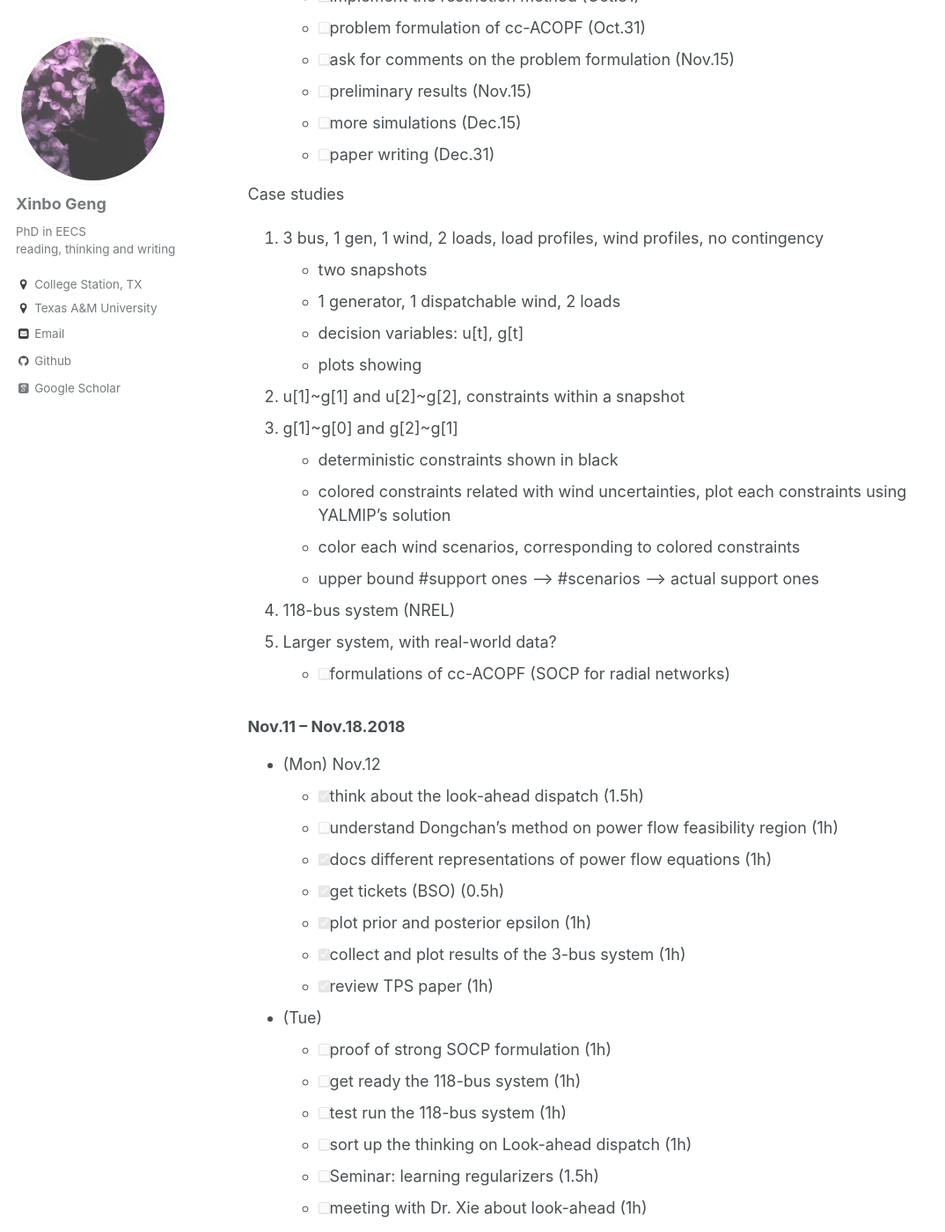
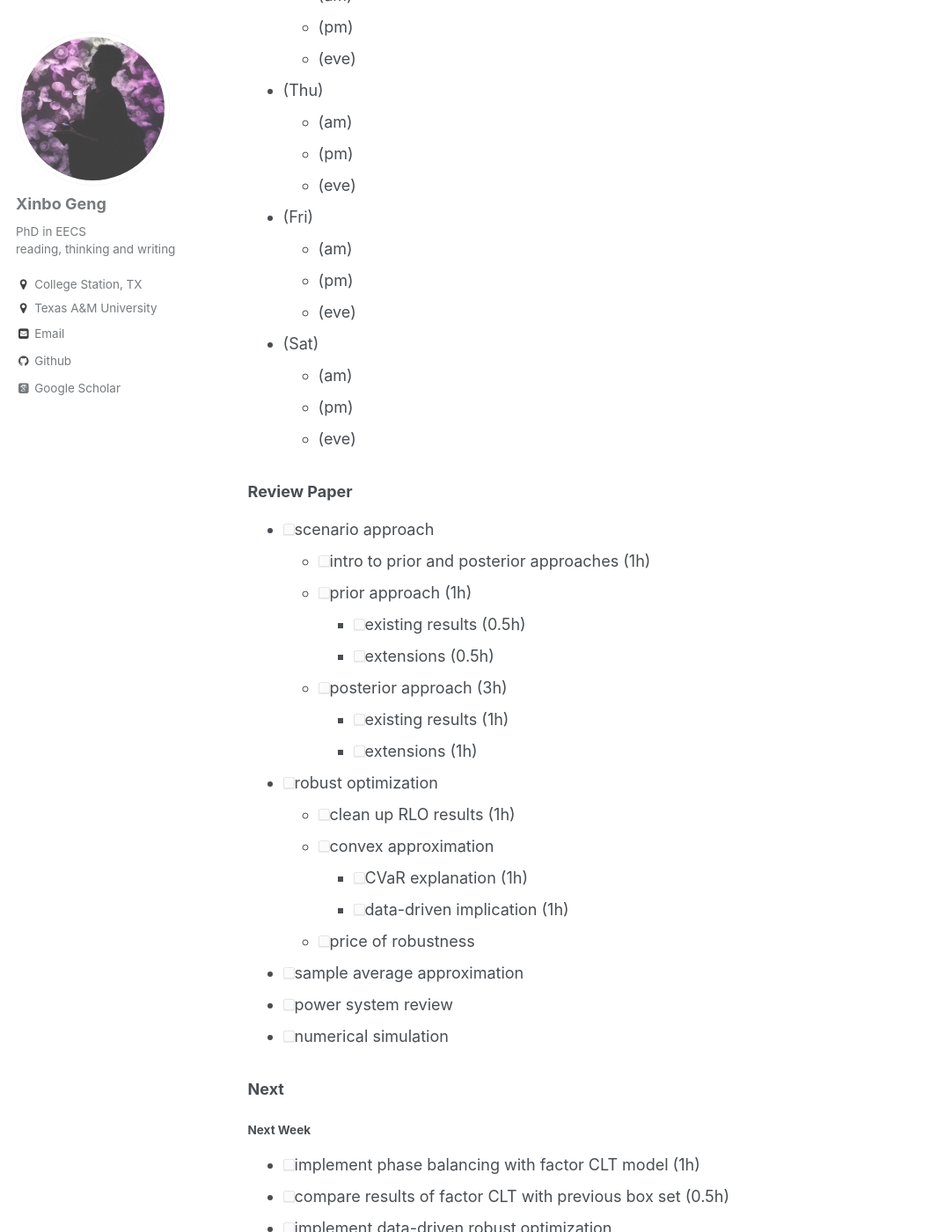
Before and after one commit to xb00dx/xb00dx.github.io, a Jekyll site: the page built from _pages/work-in-progress.md, in a window 1280 px wide and 1400 px high, scrolled down 893 px. Shown: the whole window at 88% size, without its empty margins (0-1074 px from the left). Built offline with Jekyll 4.4.1, drawn with Linux system fonts in a browser that asks for light colours; some web fonts are replaced; some of the changed text lies outside the part shown.

Commit message:
no message

```diff
--- a/_pages/work-in-progress.md
+++ b/_pages/work-in-progress.md
@@ -8,112 +8,63 @@ redirect_from:
   - "/wip.html"
 ---
 
-### Upcoming Deadlines
+## 01/20/2019 -- 01/26/2019
+- (Sat)
+  - (am)
+  - (pm)
+  - (eve)
+- (Sun)
+  - (am) equivalent CVaR formulation
+  - (pm) find the 118-bus system
+  - (eve)
+- (Mon)
+  - (am)
+  - (pm)
+  - (eve)
+- (Tue)
+  - (am)
+  - (pm)
+  - (eve)
+- (Wed)
+  - (am)
+  - (pm)
+  - (eve)
+- (Thu)
+  - (am)
+  - (pm)
+  - (eve)
+- (Fri)
+  - (am)
+  - (pm)
+  - (eve)
+- (Sat)
+  - (am)
+  - (pm)
+  - (eve)
 
-1. [Oct.31.2018] cc-SCUC DDL
-1. [Nov.12.2018] DDL for TPWRS paper
-1. [Nov.16.2018] DDL for TPWRS paper
-1. [Nov.19.2018] DDL for TPWRS paper
-1. [Dec.30.2018] submission to ARiCS
-  - [x] scenario approach
-    - [x] find support constraints
-  - [ ] sample average approx
-  - (Oct.31) Bertsimas's Robust
-    - [ ] data-driven robust
-    - [ ] others?
-  - [ ] Nemirovski's Robust
-    - convex approx
-      - [ ] markov bound
-      - [ ] chebshev bound
-      - [ ] other bounds
-    - [ ] more advanced methods in his books
-1. [Dec.31.2018] cc-ACOPF restriction DDL
-  - [ ] think on how to explain the difficulty (Oct.20)
-  - [ ] understand the restriction paper (Oct.18)
-  - [ ] implement the restriction method (Oct.31)
-  - [ ] problem formulation of cc-ACOPF (Oct.31)
-  - [ ] ask for comments on the problem formulation (Nov.15)
-  - [ ] preliminary results (Nov.15)
-  - [ ] more simulations (Dec.15)
-  - [ ] paper writing (Dec.31)
 
-Case studies
-1. 3 bus, 1 gen, 1 wind, 2 loads, load profiles, wind profiles, no contingency
-  - two snapshots
-  - 1 generator, 1 dispatchable wind, 2 loads
-  - decision variables: u[t], g[t]
-  - plots showing
-  1. u[1]~g[1] and u[2]~g[2], constraints within a snapshot
-  2. g[1]~g[0] and g[2]~g[1]
-  - deterministic constraints shown in black
-  - colored constraints related with wind uncertainties, plot each constraints using YALMIP's solution
-  - color each wind scenarios, corresponding to colored constraints
-  - upper bound #support ones --> #scenarios --> actual support ones
-2. 118-bus system (NREL)
-3. Larger system, with real-world data?
-- [ ] formulations of cc-ACOPF (SOCP for radial networks)
+### Review Paper
+- [ ] scenario approach
+  - [ ] intro to prior and posterior approaches (1h)
+  - [ ] prior approach (1h)
+    - [ ] existing results (0.5h)
+    - [ ] extensions (0.5h)
+  - [ ] posterior approach (3h)
+    - [ ] existing results (1h)
+    - [ ] extensions (1h)
+- [ ] robust optimization
+  - [ ] clean up RLO results (1h)
+  - [ ] convex approximation
+    - [ ] CVaR explanation (1h)
+    - [ ] data-driven implication (1h)
+  - [ ] price of robustness
+- [ ] sample average approximation
+- [ ] power system review
+- [ ] numerical simulation
 
-### Nov.11 -- Nov.18.2018
-* (Mon) Nov.12
-  - [x] think about the look-ahead dispatch (1.5h)
-  - [ ] understand Dongchan's method on power flow feasibility region (1h)
-  - [X] docs different representations of power flow equations (1h)
-  - [X] get tickets (BSO) (0.5h)
-  - [x] plot prior and posterior epsilon (1h)
-  - [x] collect and plot results of the 3-bus system (1h)
-  - [x] review TPS paper (1h)
-* (Tue)
-  - [ ] proof of strong SOCP formulation (1h)
-  - [ ] get ready the 118-bus system (1h)
-  - [ ] test run the 118-bus system (1h)
-  - [ ] sort up the thinking on Look-ahead dispatch (1h)
-  - [ ] Seminar: learning regularizers (1.5h)
-  - [ ] meeting with Dr. Xie about look-ahead (1h)
-  - [ ] Seminar: (1.5h)
-  - [ ] plot the relationship among N,k,beta
-  - [ ] sort writings of theoretical analysis (2h)
-  - [ ] result analysis of the 3-bus system (2h)
-  - [ ] trivia
-    - [ ] a list of postdocs and fellowships (2h)
-    - [ ] reply Alex
-    - [ ] check travel grant
-    - [ ] flight ticket to Hawaii
-    - [ ] text Xiangtian
-    - [ ] email for Ben Hobbs' meeting
-* (Wed)
-  - [ ] MIT Energy Initiative Workshop (5h)
-  - [ ] think on the GenGame formulation, get ready for Hobb's meeting (2h)
-  - [ ] check the 118-bus test case (2h)
-  - [ ] check the two papers by Hobbs on MPEC, in the reviewed paper (2h)
-  - [x] download the lecture slides
-    - [x] baldick's market lecture
-    - [x] baldick's market power lecture
-* (Thu)
-  - [ ] re-implement Dongchan's method (2h)
-  - [ ] seminar (1h)
-  - [ ] 118-bus analysis (2h)
-  - [ ] Sra's seminar (1.5h)
-* (Fri)
-  - [ ] think about price of anarchy (2h)
-  - [ ] think about inner approx with different formulations (2h)
-  - [ ] ss
-* (Sat)
-  - [ ] write about the 118-bus simulation results (3h)
-  - [ ] apply Dongchan's method, using a different form of AC power flow
-* (Sun)
-  - [ ] finalize the cc-SCUC paper, sent to Dr. Xie (2h)
-  - [ ] data-driven RO paper (2h)
-  - [ ] read Vishal's code (1h)
-* (Mon)
-  - [ ] meet Ben Hobbs (1h)
 
 ### Next
 #### Next Week
-- [ ] Large Scale Test Case
-- [ ] code running for large test cases
-- [ ] check the sc-SCUC paper, with new outline (1h)
-- [ ] test simulation results of the big system (2h)
-- [ ] debug/analyze multi-stage sc-UC (1.5h)
 - [ ] implement phase balancing with factor CLT model (1h)
 - [ ] compare results of factor CLT with previous box set (0.5h)
 - [ ] implement data-driven robust optimization
@@ -133,7 +84,3 @@ Case studies
 - [ ] check the proof by Bertismas
 - [ ] inner approximation of power flow feasibility region
 - [ ] S-procedure
-1. PES GM paper?
-  - if can solve the cross-terms in ENR, then write this
-  - or, write data-driven robust optimal topology ?? LASSO, regularizer, robust opt view of the results
-  - otw, chance-constrained something?
```
Also changed, not shown: _pages/read.md (added, +33 -0 lines).
